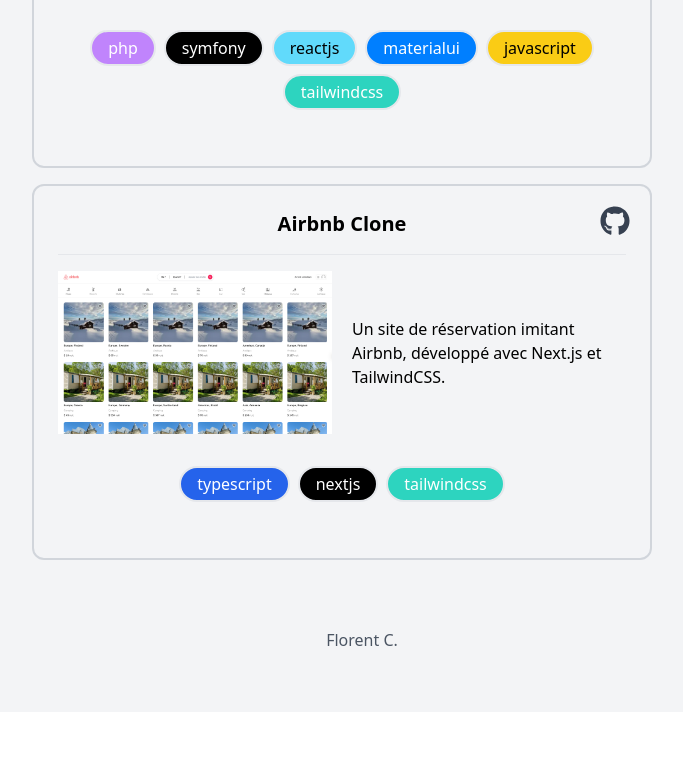
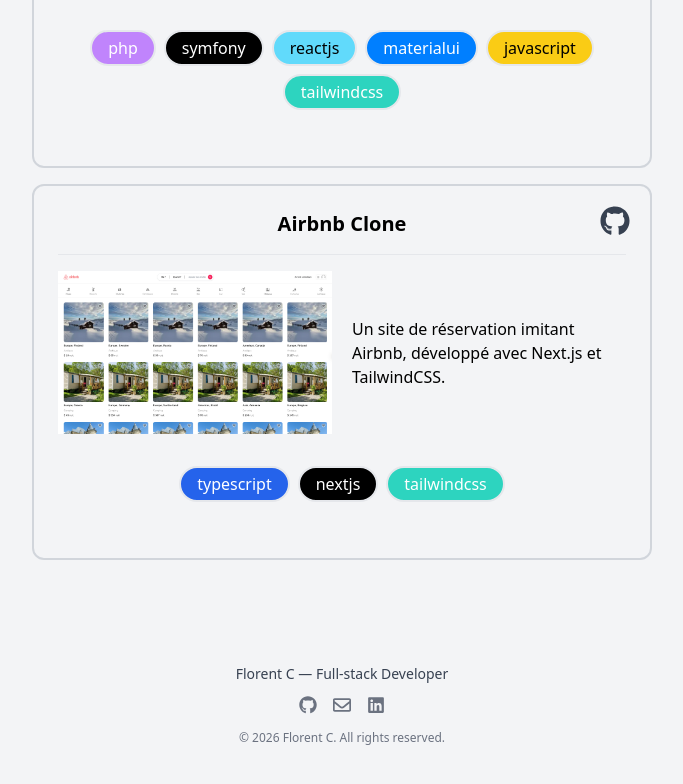
Before and after one commit to florentcussatlegras/fc-portfolio, a React (Create React App) app: page / in a window 1280 px wide. Shown: the part 2758-3542 px from the top of the page, without its empty margins (298-981 px from the left). Before the commit the page ends 3470 px from the top, so only its background shows below. Built offline with nearby package versions, Linux system fonts and the light colour scheme; some icons are missing.

Commit message:
update footer

```diff
--- a/src/partials/Footer.js
+++ b/src/partials/Footer.js
@@ -1,19 +1,43 @@
-import { cilCode } from '@coreui/icons'
-import CIcon from '@coreui/icons-react'
-import React from 'react'
-import GitHubButton from 'react-github-btn'
+import { FaGithub, FaLinkedin, FaRegEnvelope } from "react-icons/fa";
 
-function Footer({github}) {
+const Footer = ({ github }) => {
   return (
-    <div className="text-center w-full mt-16">
-      <p className="text-gray-600 mb-4 flex items-center justify-center gap-2">
-        <CIcon icon={cilCode} className="w-8 h-8" /> Florent C.
+    <footer className="mt-20 py-6 text-center text-sm text-gray-500">
+      <p className="font-medium text-gray-700">
+        Florent C — Full-stack Developer
       </p>
-      {/* <GitHubButton href={github+"/react-tailwind-portfolio"} data-color-scheme="no-preference: light; light: light; dark: light;" data-icon="octicon-star" data-size="large" data-show-count="true" aria-label="Star ntkme/github-buttons on GitHub">Star</GitHubButton>
-      &nbsp;&nbsp;
-      <GitHubButton href={github+"/react-tailwind-portfolio/fork"} data-color-scheme="no-preference: light; light: light; dark: light;" data-icon="octicon-repo-forked" data-size="large" data-show-count="true" aria-label="Fork ntkme/github-buttons on GitHub">Fork</GitHubButton> */}
-    </div>
-  )
-}
 
-export default Footer
+      <div className="flex justify-center gap-4 mt-3 text-lg">
+        <a
+          href={github}
+          aria-label="GitHub"
+          className="hover:text-black transition"
+        >
+          <FaGithub />
+        </a>
+
+        <a
+          href="mailto:florent.cussatlegras@gmail.com"
+          aria-label="Email"
+          className="hover:text-black transition"
+        >
+          <FaRegEnvelope />
+        </a>
+
+        <a
+          href="https://www.linkedin.com/"
+          aria-label="LinkedIn"
+          className="hover:text-black transition"
+        >
+          <FaLinkedin />
+        </a>
+      </div>
+
+      <p className="mt-4 text-xs">
+        © {new Date().getFullYear()} Florent C. All rights reserved.
+      </p>
+    </footer>
+  );
+};
+
+export default Footer;
```
